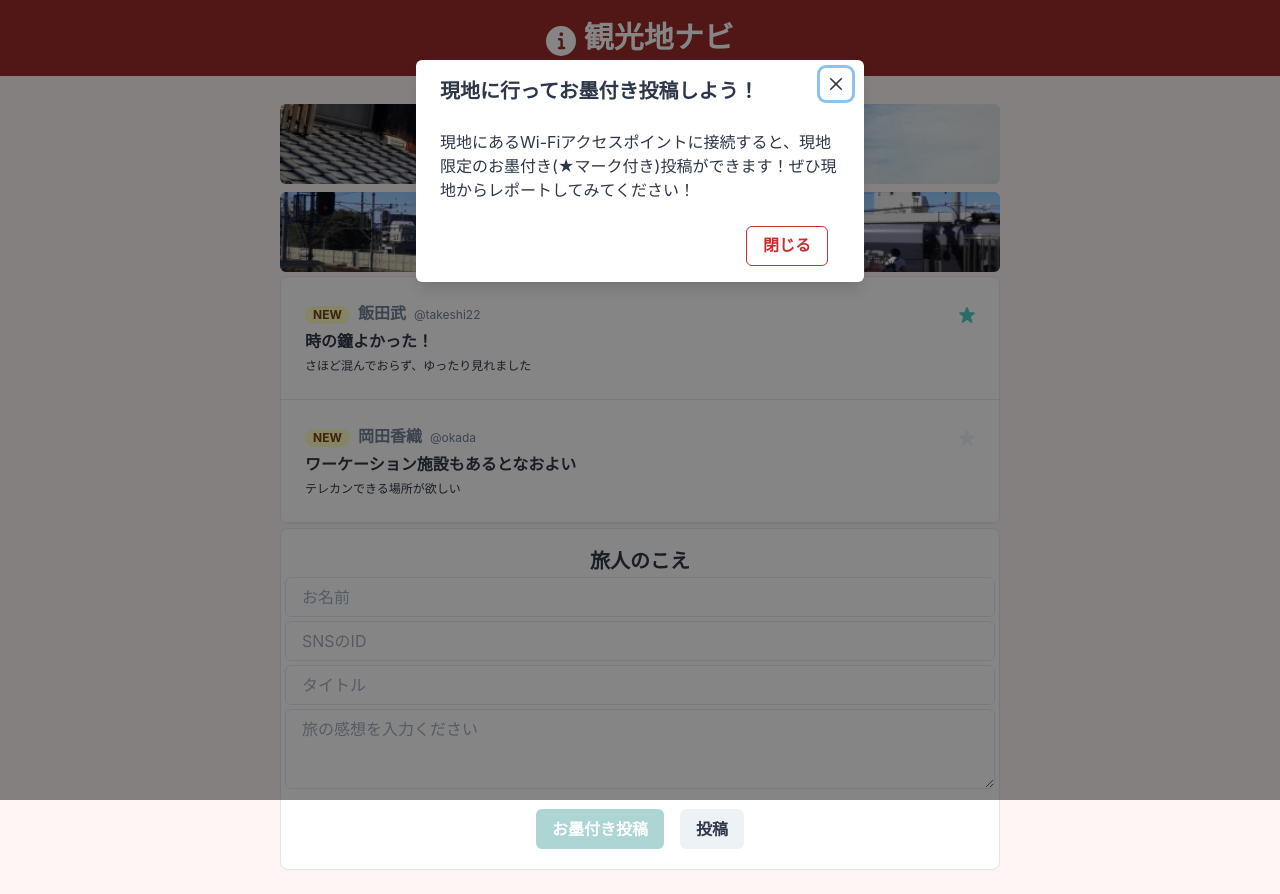
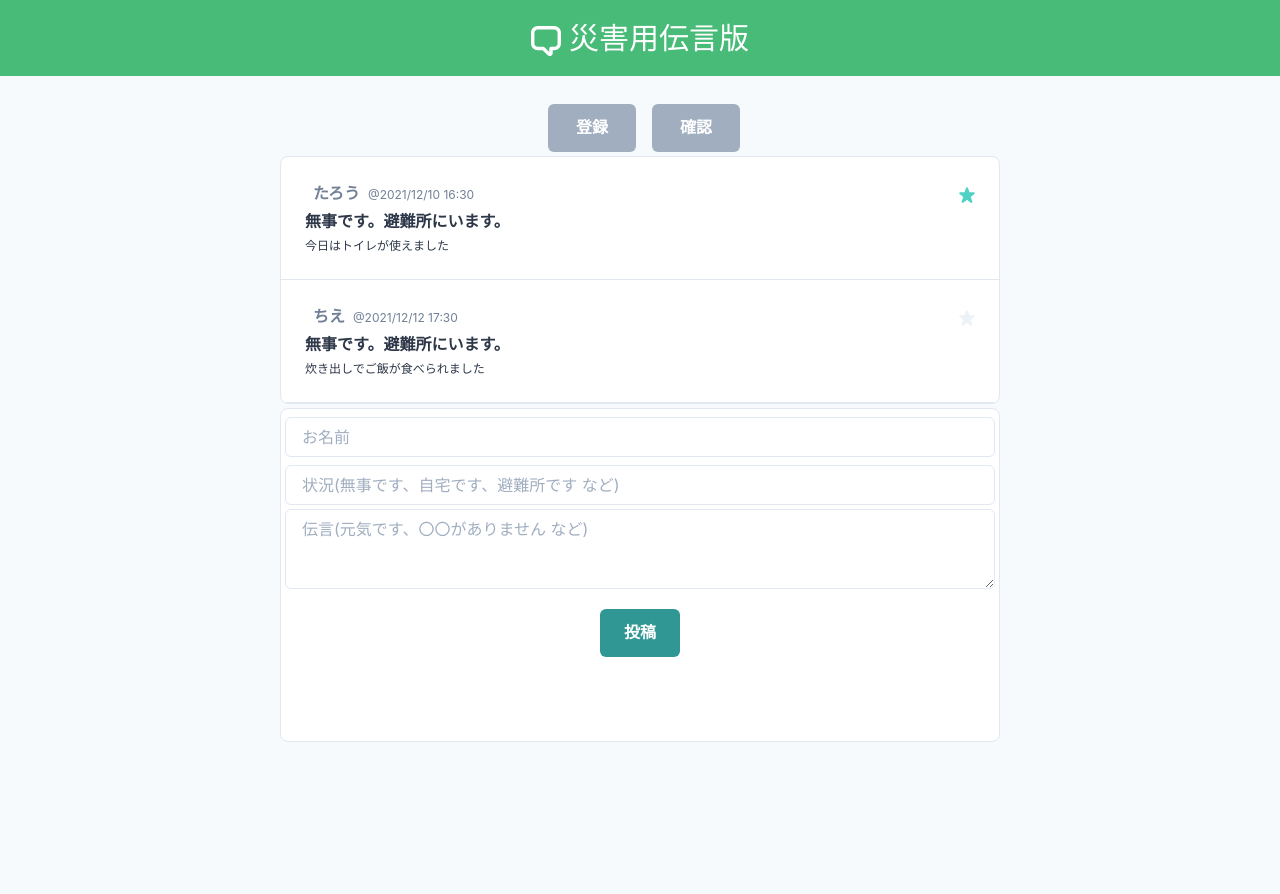
Before and after one commit to takipone/disaster-demo.takipone.com, a Next.js app: page / in a window 1280 px wide. After the commit the page ends 800 px from the top, so only its background shows below. Built offline with nearby package versions, Linux system fonts and the light colour scheme; no server answers.

Commit message:
disaster-demo initial commit(fork from koedo-demo)

```diff
--- a/package.json
+++ b/package.json
@@ -16,7 +16,8 @@
     "framer-motion": "^4",
     "next": "12.0.1",
     "react": "17.0.2",
-    "react-dom": "17.0.2"
+    "react-dom": "17.0.2",
+    "validator": "^13.7.0"
   },
   "devDependencies": {
     "eslint": "7.32.0",
--- a/src/components/button.js
+++ b/src/components/button.js
@@ -2,19 +2,15 @@ import React, { memo } from "react";
 
 import { Button } from "@chakra-ui/react";
 
-export const KoedoButton = memo(function KoedoButton({ label, fontSize, bgImage }) {
+export const BulletinButton = memo(function BulletinButton({ label, fontSize, bgImage }) {
     return (
         <Button
             m="1"
-            p="10"
-            isFullWidth="true"
-            align="center"
+            p="6"
+            w="100%"
             fontSize={fontSize}
-            bgImage={bgImage}
-            bgSize="cover"
-            bgPosition="center"
+            bgColor="gray.400"
             color="white"
-            _hover={{ opacity: 0.7 }}
         >
             {label}
         </Button>
--- a/src/components/travelnote.js
+++ b/src/components/message.js
@@ -1,8 +1,8 @@
 import { ListItem, Box, Badge } from "@chakra-ui/react";
 import { StarIcon } from "@chakra-ui/icons";
 
-export const TravelNote = ({
-    travelNote
+export const Message = ({
+    message
 }) => {
     return (
         <ListItem borderBottomWidth='1px'>
@@ -11,26 +11,23 @@ export const TravelNote = ({
                     display='flex'
                     alignItems='baseline'
                 >
-                    <Badge borderRadius='full' px='2' colorScheme='yellow'>
-                        New
-                    </Badge>
                     <Box
                         color='gray.500'
                         fontWeight='semibold'
                         fontSize='s'
                         ml='2'
                     >
-                        {travelNote.author}
+                        {message.author}
                     </Box>
                     <Box
                         color='gray.500'
                         fontSize='xs'
                         ml='2'
                     >
-                        @{travelNote.nickname}
+                        @{message.date}
                     </Box>
                     <Box ml='auto'>
-                        <StarIcon color={travelNote.certified ? 'teal.300' : 'gray.100'} />
+                        <StarIcon color={message.certified ? 'teal.300' : 'gray.100'} />
                     </Box>
                 </Box>
                 <Box
@@ -40,14 +37,14 @@ export const TravelNote = ({
                     lineHeight='tight'
                     isTruncated
                 >
-                    {travelNote.title}
+                    {message.title}
                 </Box>
                 <Box
                     mt='1'
                     lineHeight='tight'
                     fontSize='xs'
                 >
-                    {travelNote.description}
+                    {message.description}
                 </Box>
             </Box>
         </ListItem>
--- /dev/null
+++ b/src/components/messageform.js
@@ -0,0 +1,50 @@
+import { VStack, Flex, Stack, Input, Textarea, Button, Tooltip, useDisclosure } from "@chakra-ui/react";
+
+import { SuggestCertifiedCommentModal } from "./modal";
+
+export const MessageForm = ({
+    nameElement,
+    titleElement,
+    descriptionElement,
+    handleAddMessage
+}) => {
+    const { isOpen, onClose } = useDisclosure();
+
+    return (
+        <>
+            <VStack spacing={1} mt="1" p="1" w="full" borderWidth='1px' borderRadius='lg' overflow='hidden' bgColor="white">
+                <Input
+                    placeholder="お名前"
+                    mt="2"
+                    m="1"
+                    ref={nameElement}
+                />
+                <Input
+                    placeholder="状況(無事です、自宅です、避難所です など)"
+                    mt="2"
+                    ref={titleElement}
+                />
+                <Textarea
+                    placeholder="伝言(元気です、〇〇がありません など)"
+                    mt="2"
+                    ref={descriptionElement}
+                />
+                <Flex pb="20">
+                    <Tooltip hasArrow label='避難所のWi-Fi APから自動投稿できるアプリあります' bg='gray.50' color='black' p={3}>
+                        <Stack>
+                            <Button
+                                mt="4"
+                                p="6"
+                                colorScheme="teal"
+                                onClick={handleAddMessage}
+                            >
+                                投稿
+                            </Button>
+                        </Stack>
+                    </Tooltip>
+                </Flex>
+            </VStack>
+            <SuggestCertifiedCommentModal isOpen={isOpen} onClose={onClose} />
+        </>
+    )
+};
--- /dev/null
+++ b/src/components/messagelist.js
@@ -0,0 +1,20 @@
+import { List } from "@chakra-ui/react";
+import { Message } from "./message";
+
+export const MessageList = ({
+    messageList,
+}) => {
+    return (
+        <>
+            {messageList.length !== 0 &&(
+                <List w="full" borderWidth='1px' borderRadius='lg' overflow='hidden' bgColor="white">
+                    {messageList.map((message,i) => (
+                        <Message key={i}
+                            message={message}
+                        />
+                    ))};
+                </List>
+            )}
+        </>
+    )
+}
--- a/src/components/title.js
+++ b/src/components/title.js
@@ -12,8 +12,9 @@ export const Title = memo(function Title({ icon, title, as, fontSize, mt, mb })
             fontSize={fontSize}
             align="center"
             color="white"
-            fontFamily="Serif"
-            bgColor="red.700"
+//            fontFamily="Serif"
+            fontWeight="medium"
+            bgColor="green.400"
         >
             {icon}&nbsp;{title}
         </Heading>
--- a/src/components/travelnoteform.js
+++ /dev/null
@@ -1,78 +0,0 @@
-import React, {useState, useEffect} from 'react'
-import { VStack, Flex, Stack, Heading, Input, Textarea, Button, Tooltip, useDisclosure } from "@chakra-ui/react";
-
-import { SuggestCertifiedCommentModal } from "./modal";
-
-export const TravelNoteForm = ({
-    nameElement,
-    snsElement,
-    titleElement,
-    descriptionElement,
-    handleAddCertifiedTravelNote,
-    handleAddTravelNote
-}) => {
-    const [enableButton, setEnableButton] = useState(false);
-    const { isOpen, onOpen, onClose } = useDisclosure();
-
-    useEffect(() => {
-        onOpen();
-        fetch('https://koedo.cod.coralrf.app/hello')
-        .then(res => {
-            if(res.ok) setEnableButton(true)
-        })
-        .catch((error) => {
-            console.error('Error:', error);
-        });
-    },[]);
-
-    return (
-        <>
-            <VStack spacing={1} mt="1" p="1" w="full" borderWidth='1px' borderRadius='lg' overflow='hidden' bgColor="white">
-                <Heading as="h2" size='md' mt="16px">旅人のこえ</Heading>
-                <Input
-                    placeholder="お名前"
-                    mt="2"
-                    m="1"
-                    ref={nameElement}
-                />
-                <Input
-                    placeholder="SNSのID"
-                    mt="2"
-                    ref={snsElement}
-                />
-                <Input
-                    placeholder="タイトル"
-                    mt="2"
-                    ref={titleElement}
-                />
-                <Textarea
-                    placeholder="旅の感想を入力ください"
-                    mt="2"
-                    ref={descriptionElement}
-                />
-                <Flex>
-                    <Tooltip hasArrow label='現地のWi-Fi APで使えます' bg='gray.300' color='black'>
-                        <Stack>
-                            <Button
-                                m="4"
-                                mr="0"
-                                colorScheme="teal"
-                                isDisabled={!enableButton}
-                                onClick={handleAddCertifiedTravelNote}
-                            >
-                                お墨付き投稿
-                            </Button>
-                        </Stack>
-                    </Tooltip>
-                    <Button
-                        m="4"
-                        onClick={handleAddTravelNote}
-                    >
-                        投稿
-                    </Button>
-                </Flex>
-            </VStack>
-            <SuggestCertifiedCommentModal isOpen={isOpen} onClose={onClose} />
-        </>
-    )
-};
--- a/src/components/travelnotelist.js
+++ /dev/null
@@ -1,20 +0,0 @@
-import { List } from "@chakra-ui/react";
-import { TravelNote } from "./travelnote";
-
-export const TravelNoteList = ({
-    travelNoteList,
-}) => {
-    return (
-        <>
-            {travelNoteList.length !== 0 &&(
-                <List w="full" borderWidth='1px' borderRadius='lg' overflow='hidden' bgColor="white">
-                    {travelNoteList.map((travelNote,i) => (
-                        <TravelNote key={i}
-                            travelNote={travelNote}
-                        />
-                    ))};
-                </List>
-            )}
-        </>
-    )
-}
--- /dev/null
+++ b/src/pages/api/message.js
@@ -0,0 +1,45 @@
+import sanitizer from 'validator';
+
+var messageList = [
+    {
+      author: "たろう",
+      date: "2021/12/10 16:30",
+      title: "無事です。避難所にいます。",
+      description: "今日はトイレが使えました",
+      certified: true
+    },
+    {
+      author: "ちえ",
+      date: "2021/12/12 17:30",
+      title: "無事です。避難所にいます。",
+      description: "炊き出しでご飯が食べられました",
+      certified: false
+    },
+];
+
+export default function handler(req, res) {
+    switch (req.method) {
+        case 'GET':
+            res.status(200).json(messageList);
+            break;
+        case 'PUT':
+            var message = {
+                author: sanitizer.escape(req.body.author),
+                date:   sanitizer.escape(req.body.date),
+                title:  sanitizer.escape(req.body.title),
+                description: sanitizer.escape(req.body.description),
+            };
+            if (req.headers['x-crl-pop'] && req.headers['x-crl-token']) {
+                message.certified = true;
+            } else {
+                message.certified = false;
+            };
+            messageList.push(message);
+
+            res.status(200).json(messageList);
+            break;
+        default:
+            res.status(405).send('method not allowed');
+            break;
+    };
+}
--- a/src/pages/api/voice.js
+++ /dev/null
@@ -1,13 +0,0 @@
-export default function handler(req, res) {
-//    if (req.method === 'POST') {
-        const crlPop = req.headers['x-crl-pop'];
-        const crlToken = req.headers['x-crl-token'];
-        res.status(200).json({
-            pop: crlPop,
-            token: crlToken
-        });
-//    } else {
-//        res.status(405).send('method not allowed');
-//    }
-
-}
--- a/src/pages/index.js
+++ b/src/pages/index.js
@@ -1,94 +1,78 @@
-import React, { useState, useRef } from 'react';
+import React, { useEffect, useRef, useState } from 'react';
 import Head from 'next/head';
 
-import { Container, Box } from "@chakra-ui/react";
-import { InfoIcon } from "@chakra-ui/icons";
+import { Container, SimpleGrid } from "@chakra-ui/react";
+import { ChatIcon } from "@chakra-ui/icons";
 import { Title } from "../components/title";
-import { KoedoButton } from "../components/button";
-import { TravelNoteList } from "../components/travelnotelist";
-import { TravelNoteForm } from "../components/travelnoteform";
+import { BulletinButton } from "../components/button";
+import { MessageList } from "../components/messagelist";
+import { MessageForm } from "../components/messageform";
 
 export default function Home() {
-  const [travelNoteList, setTravelNoteList] = useState([
-    {
-      author: "飯田武",
-      nickname: "takeshi22",
-      date: "2021/12/10 16:30",
-      title: "時の鐘よかった！",
-      description: "さほど混んでおらず、ゆったり見れました",
-      certified: true
-    },
-    {
-      author: "岡田香織",
-      nickname: "okada",
-      date: "2021/12/12 17:30",
-      title: "ワーケーション施設もあるとなおよい",
-      description: "テレカンできる場所が欲しい",
-      certified: false
-    },
-  ]);
+  const [messageList, setMessageList] = useState([]);
+
   const nameElement = useRef(null);
   const snsElement = useRef(null);
   const titleElement = useRef(null);
   const descriptionElement = useRef(null);
-  const handleAddCertifiedTravelNote = () => {
-    fetch('https://koedo.cod.coralrf.app/api/voice', {
-      method: 'POST',
-      body: "{'message':'test'}"
+  const handleAddMessage = async () => {
+    await fetch('/api/message', {
+      method: 'PUT',
+      headers: {'Content-Type': 'application/json' },
+      body: JSON.stringify({
+        date:   new Date().toString(),
+        author: nameElement.current.value,
+        title:  titleElement.current.value,
+        description: descriptionElement.current.value,
+      })
     })
-    .then(res => {
-      if(res.ok) {
-        setTravelNoteList([...travelNoteList,{
-          author: nameElement.current.value,
-          nickname: snsElement.current.value,
-          date: Date.now(),
-          title: titleElement.current.value,
-          description: descriptionElement.current.value,
-          certified: true
-        }]);
-      }
+    .then(res => res.json())
+    .then(data => {
+      setMessageList(data);
     })
     .catch((error) => {
       console.error('Error:', error);
     });
   };
-  const handleAddTravelNote = () => {
-    setTravelNoteList([...travelNoteList,{
-      author: nameElement.current.value,
-      nickname: snsElement.current.value,
-      date: Date.now(),
-      title: titleElement.current.value,
-      description: descriptionElement.current.value,
-      certified: false
-    }]);
-  };
+
+  useEffect(async () => {
+    await fetch('/api/message')
+    .then(res => res.json())
+    .then(data => {
+      setMessageList(data);
+    })
+    .catch((error) => {
+        console.error('Error:', error);
+    });
+  },[]);
 
   return (
     <>
       <Head>
-        <title>観光地ナビ</title>
+        <title>災害用伝言版</title>
         <meta name="description" content="sample page for sightseeing guide" />
         <link rel="icon" href="/favicon.ico" />
       </Head>
       <Title
-        icon={<InfoIcon />}
-        title="観光地ナビ"
+        icon={<ChatIcon />}
+        title="災害用伝言版"
         as="h1"
         fontSize={{ base: "2xl", md: "3xl"}}
         mt="2"
         mb="4"
       />
       <Container centerContent p={{ base: "4", md: "6" }} maxWidth="3xl">
-        <KoedoButton label="みどころ案内" bgImage="/midokoro_bg.jpg" />
-        <KoedoButton label="アクセス" bgImage="/access_bg.jpg" />
-        <TravelNoteList travelNoteList={travelNoteList}/>
-        <TravelNoteForm
+        <SimpleGrid columns={2} spacing={4}>
+          <BulletinButton label="登録" />
+          <BulletinButton label="確認" />
+        </SimpleGrid>
+        <MessageList messageList={messageList} />
+        <MessageForm
           nameElement={nameElement}
           snsElement={snsElement}
           titleElement={titleElement}
           descriptionElement={descriptionElement}
-          handleAddCertifiedTravelNote={handleAddCertifiedTravelNote}
-          handleAddTravelNote={handleAddTravelNote}
+          handleAddMessage={handleAddMessage}
         />
       </Container>
     </>
--- a/src/themes/theme.js
+++ b/src/themes/theme.js
@@ -5,7 +5,7 @@ const theme = extendTheme({
     styles: {
         global: {
             body: {
-                backgroundColor: "red.50",
+                backgroundColor: "gray.50",
                 color: "gray.700"
             },
             p: {
```
Also changed, not shown: 1 other file (tests, documents, lock files or other folders).
